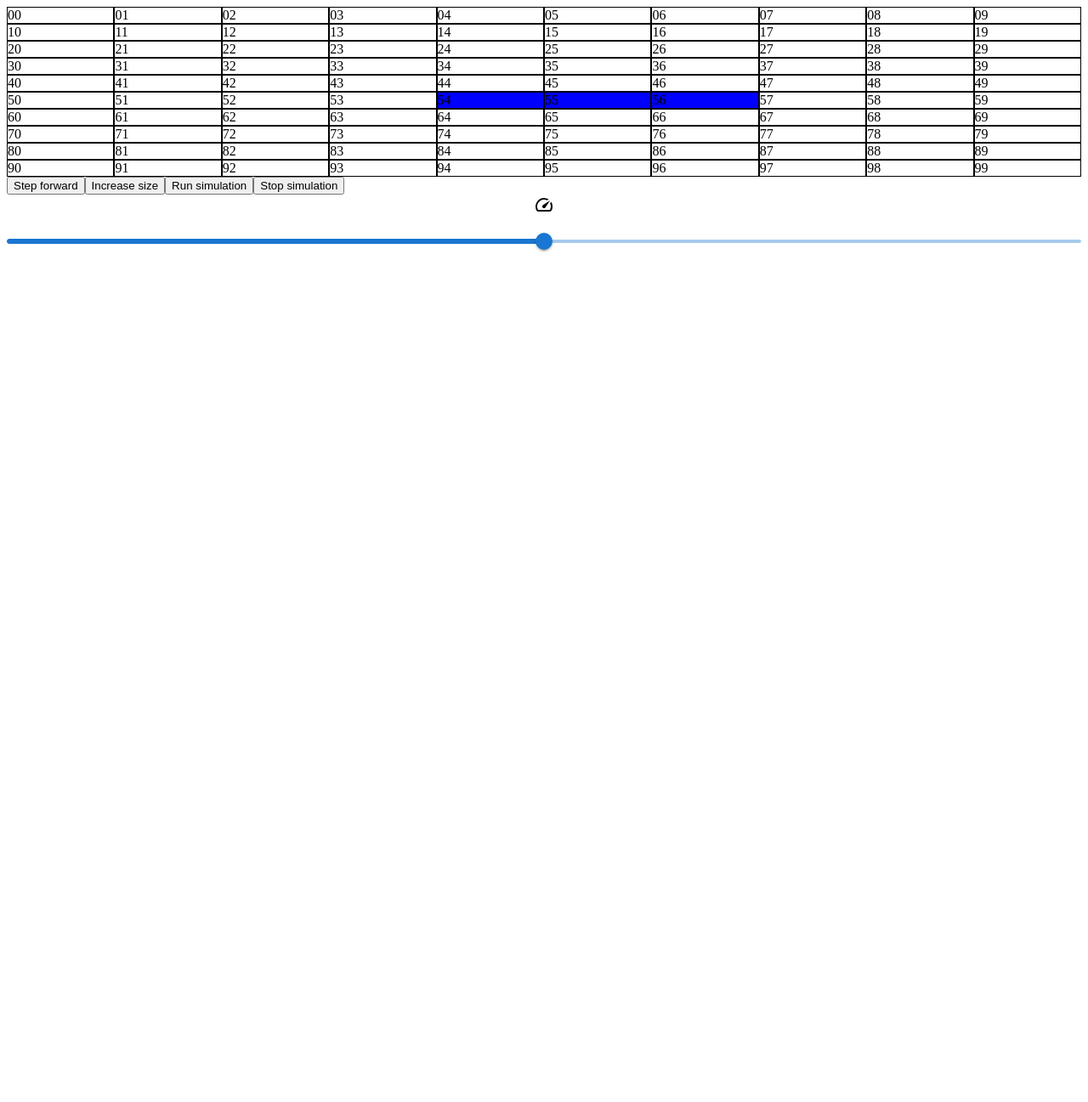
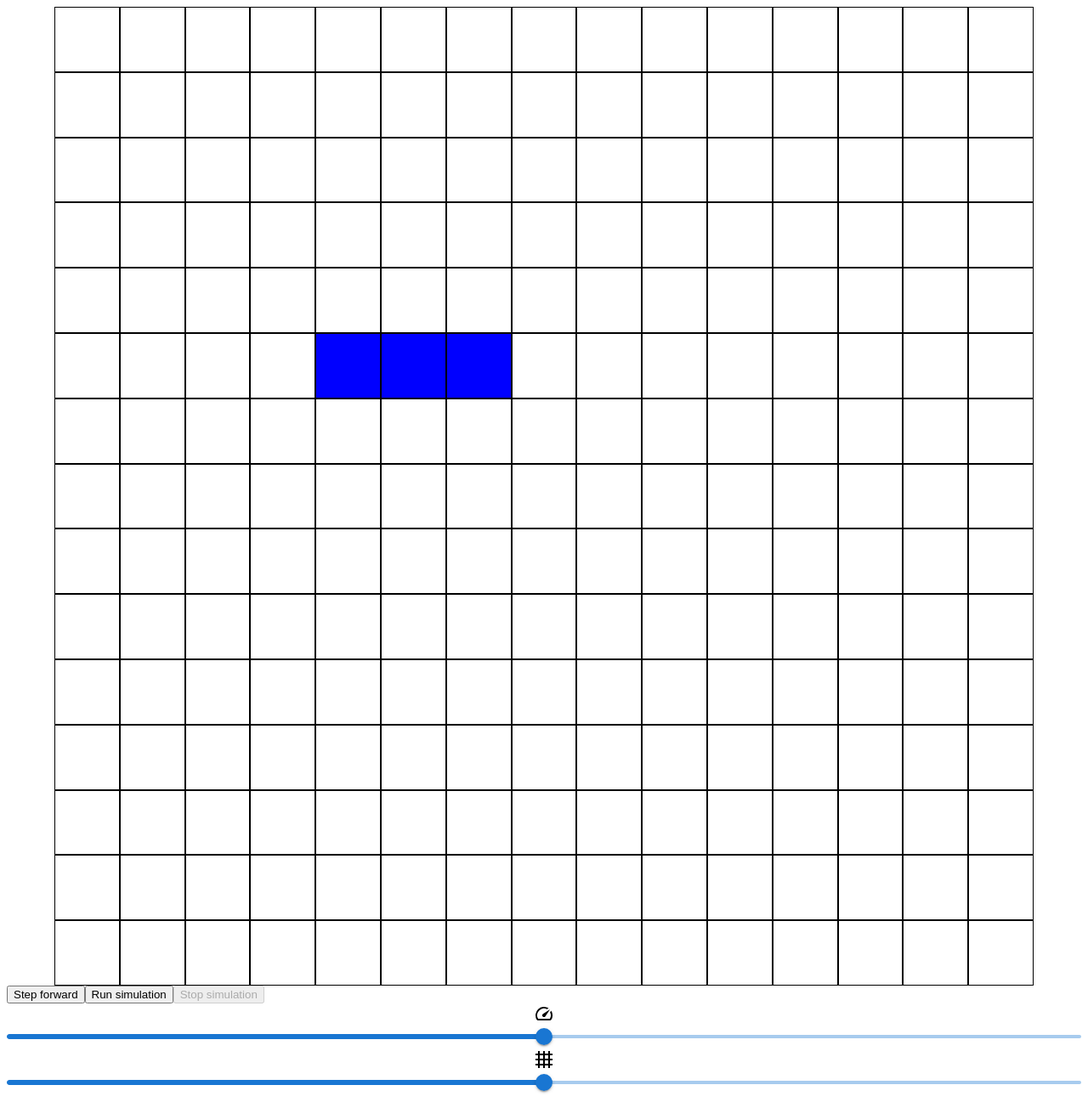
Before and after one commit to Fuyunori/PV247-project, a React (Create React App) app: page / in a window 1280 px wide. Shown: the whole page at 85% size. Before the commit the page ends 800 px from the top, so only its background shows below. Built offline with nearby package versions, Linux system fonts and the light colour scheme.

Commit message:
Add slider for setting board size

```diff
--- a/src/components/Board.css
+++ b/src/components/Board.css
@@ -1,5 +1,8 @@
 .board {
     display: grid;
+    width: 90vw;
+    height: 90vw;
+    margin: 0 auto;
 }
 
 .board__cell {
--- a/src/components/Board.tsx
+++ b/src/components/Board.tsx
@@ -4,6 +4,7 @@ import './Board.css';
 import classNames from 'classnames';
 import { Slider, Stack } from '@mui/material';
 import SpeedIcon from '@mui/icons-material/Speed';
+import Grid4x4Icon from '@mui/icons-material/Grid4x4';
 
 const GLIDER: Coordinate[] = [
   [4, 4],
@@ -23,8 +24,9 @@ const getCurrentGeneration = (generations: CoordinateSet[]) => {
 };
 
 const Board = () => {
-  const [width, setWidth] = useState(10);
-  const [height, setHeight] = useState(10);
+  const [boardSize, setBoardSize] = useState(15);
+  const [simulationRunning, setSimulationRunning] = useState(false);
+
   const [simulationClearInterval, setSimulationClearInterval] = useState<ReturnType<typeof setInterval>>();
   const [simulationSpeed, setSimulationSpeed] = useState(50);
 
@@ -45,16 +47,20 @@ const Board = () => {
     setGenerations((generations) => [...generations, getNextGeneration(getCurrentGeneration(generations))]);
   };
 
-  const increaseSize = () => {
-    setWidth((width) => width + 1);
-    setHeight((height) => height + 1);
+  const handleBoardSizeChange = (_: Event, newSize: number | number[]) => {
+    if (Array.isArray(newSize)) {
+      return;
+    }
+    setBoardSize(newSize);
   };
 
   const runSimulation = () => {
+    setSimulationRunning(true);
     setSimulationClearInterval(setInterval(() => stepForward(), 500000 / (simulationSpeed * simulationSpeed)));
   };
 
   const stopSimulation = () => {
+    setSimulationRunning(false);
     if (simulationClearInterval) {
       clearInterval(simulationClearInterval);
     }
@@ -71,27 +77,32 @@ const Board = () => {
 
   return (
     <div>
-      <div className="board" style={{ gridTemplateColumns: `repeat(${width}, auto)` }}>
-        {[...Array(height)].map((_, rowIdx) =>
-          [...Array(width)].map((_, colIdx) => (
+      <div className="board" style={{ gridTemplateColumns: `repeat(${boardSize}, auto)` }}>
+        {[...Array(boardSize)].map((_, rowIdx) =>
+          [...Array(boardSize)].map((_, colIdx) => (
             <div
               className={classNames('board__cell', `board__cell--${getCellState([rowIdx, colIdx])}`)}
               key={`${rowIdx}${colIdx}`}
               onClick={() => toggleCell([rowIdx, colIdx])}
-            >
-              {`${rowIdx}${colIdx}`}
-            </div>
+            />
           )),
         )}
       </div>
       <div className="controls">
         <button onClick={stepForward}>Step forward</button>
-        <button onClick={increaseSize}>Increase size</button>
-        <button onClick={runSimulation}>Run simulation</button>
-        <button onClick={stopSimulation}>Stop simulation</button>
-        <Stack spacing={2} direction="column" sx={{ mb: 1 }} alignItems="center">
+        <button onClick={runSimulation} disabled={simulationRunning}>
+          Run simulation
+        </button>
+        <button onClick={stopSimulation} disabled={!simulationRunning}>
+          Stop simulation
+        </button>
+        <Stack direction="column" alignItems="center">
           <SpeedIcon />
           <Slider aria-label="Simulation speed" value={simulationSpeed} onChange={handleSimulationSpeedChange} />
+        </Stack>
+        <Stack direction="column" alignItems="center">
+          <Grid4x4Icon />
+          <Slider aria-label="Board size" min={10} max={20} value={boardSize} onChange={handleBoardSizeChange} />
         </Stack>
       </div>
     </div>
```
